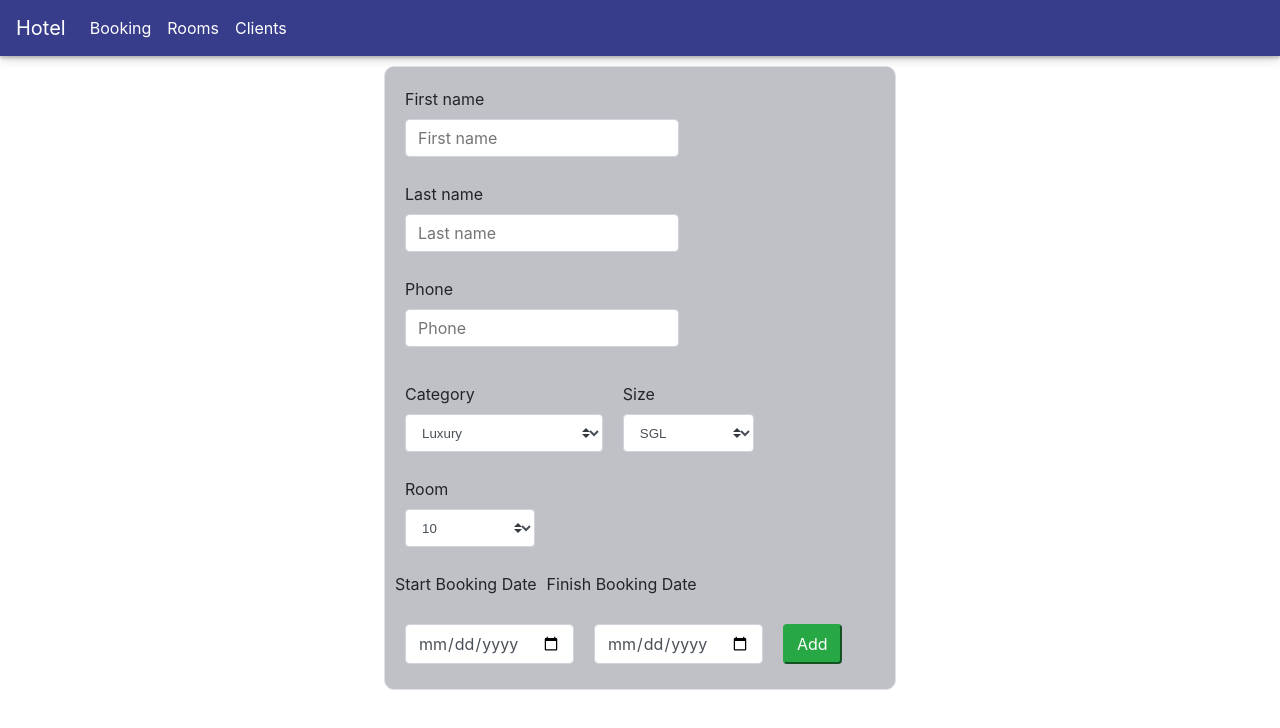
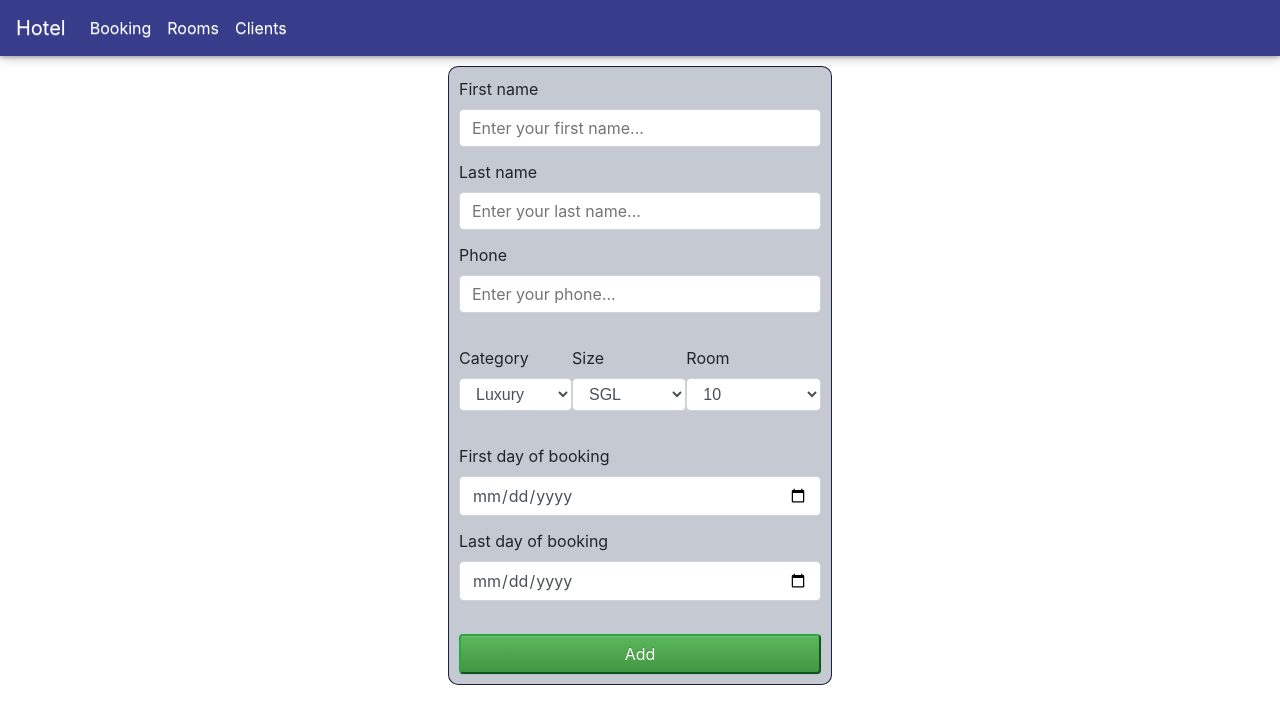
Before and after one commit to VladyslavTy/ReactWepAppJs, a React (Create React App) app: page /bookingform in a window 1280 px wide. Shown: the top 728 px of the page. Built offline with nearby package versions, Linux system fonts and the light colour scheme.

Commit message:
add new Booking Form

```diff
--- a/package.json
+++ b/package.json
@@ -10,7 +10,8 @@
     "react-notifications": "^1.4.3",
     "react-router": "^4.3.1",
     "react-router-dom": "^4.3.1",
-    "react-scripts": "1.1.4"
+    "react-scripts": "1.1.4",
+    "react-validation": "^3.0.7"
   },
   "scripts": {
     "start": "react-scripts start ",
--- a/public/index.html
+++ b/public/index.html
@@ -10,6 +10,7 @@
     -->
     <link rel="manifest" href="%PUBLIC_URL%/manifest.json">
     <link rel="shortcut icon" href="%PUBLIC_URL%/favicon.ico">
+      <link rel="stylesheet" href="https://maxcdn.bootstrapcdn.com/bootstrap/3.3.7/css/bootstrap-theme.min.css" integrity="sha384-rHyoN1iRsVXV4nD0JutlnGaslCJuC7uwjduW9SVrLvRYooPp2bWYgmgJQIXwl/Sp" crossorigin="anonymous">
     <!--
       Notice the use of %PUBLIC_URL% in the tags above.
       It will be replaced with the URL of the `public` folder during the build.
--- a/src/App.js
+++ b/src/App.js
@@ -7,8 +7,8 @@ import HomePage from "./Home/HomePage";
 import MyClientsTable from "./Client/MyClientsTable";
 import MyBookingsTable from "./Booking/MyBookingsTable";
 import MyRoomsTable from "./Room/MyRoomsTable";
+import UpdateClientForm from "./Client/UpdateClientForm";
 import BookingForm from "./Booking/BookingForm";
-import UpdateClientForm from "./Client/UpdateClientForm";
 
 class App extends Component {
   render() {
--- a/src/Booking/BookingForm.css
+++ b/src/Booking/BookingForm.css
@@ -8,17 +8,14 @@
     border:  1px solid #dee2e6 !important;
 
     display: flex;
-    margin-top: 10px;
-    padding-top: 10px;
+
     background-color: #c0c0c7;
     border-radius: 10px;
 
 }
 
 .form-group{
-    padding-right: 5px;
-    padding-left: 5px;
-    margin-bottom: 5px;
+
 }
 
 .form-row{
--- a/src/Booking/BookingForm.js
+++ b/src/Booking/BookingForm.js
@@ -1,7 +1,11 @@
-import React from "react";
-import "./BookingForm.css"
-import axios from 'axios';
+import React from 'react';
+import {Button, ControlLabel, Form, FormControl, FormGroup} from "react-bootstrap";
+import './NewBookingForm.css'
+import './BookingForm.css'
 import * as ReactDOM from "react-dom";
+import axios from "axios/index";
+import {NotificationContainer, NotificationManager} from 'react-notifications';
+import 'react-notifications/lib/notifications.css';
 
 class BookingForm extends React.Component{
 
@@ -13,107 +17,109 @@ class BookingForm extends React.Component{
             phone: '',
             number: '',
             startbooking: '',
-            finishbooking: ''
-        };
+            finishbooking: '',
+            isValide: false
         }
-
-    onChange = (e) => {
-        this.setState({ [e.target.name]: e.target.value });
-    };
+    }
 
     onSubmit = (e) => {
         const { firstname, lastname, phone, number, startbooking, finishbooking } = this.state;
         e.preventDefault();
-        if (this.validateForm()) {
+        this.validateForm();
+        if(this.state.isValide){
             axios.post('http://localhost:4000/bookings', { firstname, lastname, number, startbooking, finishbooking});
             axios.post('http://localhost:4000/clients', { firstname, lastname, phone });
+            this.createSuccessNotification()
         }
-        else {
-            console.log("Validate problem, bro");
+        else{
+            this.createErrorNotification();
         }
+    };
+
+    createSuccessNotification = () => {
+        return NotificationManager.success('Update successful', 'Success!');
+    };
+
+    createErrorNotification = () =>{
+        return NotificationManager.error('Wrong data', 'Sorry!');
     };
 
     validateForm() {
         const clientName = ReactDOM.findDOMNode(this._clientName);
+        const clientNameError = ReactDOM.findDOMNode(this._clientNameError);
         const clientLName = ReactDOM.findDOMNode(this._clientLName);
+        const clientLNameError = ReactDOM.findDOMNode(this._clientLNameError);
         const clientPhone = ReactDOM.findDOMNode(this._clientPhone);
+        const clientPhoneError = ReactDOM.findDOMNode(this._clientPhoneError);
         const roomNumber = ReactDOM.findDOMNode(this._roomNumber);
+        const roomNumberError = ReactDOM.findDOMNode(this._roomNumberError);
         const bookingStartDate = ReactDOM.findDOMNode(this._bookingStartDate);
+        const bookingStartDateError = ReactDOM.findDOMNode(this._bookingStartDateError);
         const bookingFinishDate = ReactDOM.findDOMNode(this._bookingFinishDate);
-        let allow = false;
-        if(this.validate(clientName, /^[A-Za-zА-Яа-я]+$/) &&
-            this.validate(clientLName, /^[A-Za-zА-Яа-я]+$/) &&
-            this.validate(clientPhone, /\d{12}/) &&
-            this.validate(roomNumber, /\d/) &&
-            this.validate(bookingStartDate,/\d{1}/) &&
-            this.validate(bookingFinishDate,/\d{1}/)){
-            allow = true;
-        }
-        return allow;
+        const bookingFinishDateError = ReactDOM.findDOMNode(this._bookingFinishDateError);
+
+        this.state.isValide= (this.validate(clientName, /^[A-Za-zА-Яа-я]+$/, clientNameError) &
+        this.validate(clientLName, /^[A-Za-zА-Яа-я]+$/, clientLNameError) &
+        this.validate(clientPhone, /\d{12}/,clientPhoneError) &
+        this.validate(roomNumber, /\d/,roomNumberError) &
+        this.validate(bookingStartDate,/\d{1}/,bookingStartDateError) &
+        this.validate(bookingFinishDate,/\d{1}/, bookingFinishDateError));
     }
 
-    validate(id, condition) {
-        return (id.value.match(condition)) ? this.successMessage(id) : this.errorMessage(id);
+    validate(id, condition, errorField) {
+        return (id.value.match(condition)) ? this.successMessage(id, errorField) : this.errorMessage(id, errorField);
     }
 
-    errorMessage(id) {
+    errorMessage(id, errorField) {
         id.style.border = '2px solid red';
         id.value = "";
-        id.placeholder = "Incorrect data";
+        errorField.innerText = `${id.name} is invalid`;
         return false;
     }
 
-    successMessage(id) {
+    successMessage(id, errorField) {
         id.style.border = '2px solid green';
+        errorField.innerHTML = '';
         return true;
     }
 
+    onChange = (e) => {
+        this.setState({ [e.target.name]: e.target.value })
+    };
+
     render(){
-        const { firstname, lastname, phone, number, startbooking, finishbooking } = this.state;
-        return <div>
-            <div className="booking-container">
-                <div className="booking-form border">
-                    <form className="form" onSubmit={this.onSubmit}>
-
-                        <div className="form-row">
-                            <div className="form-group">
-                                <label>First name</label>
-                                <input type="text" className="form-control" name="firstname" placeholder="First name"
-                                     ref={(node) => { this._clientName = node}} value={firstname} onChange={this.onChange}/>
-                            </div>
-                            <div className="form-group">
-                                <label>Last name</label>
-                                <input type="text" className="form-control" name="lastname" placeholder="Last name"
-                                       ref={(node) => { this._clientLName = node}} value={lastname} onChange={this.onChange}/>
-                            </div>
-                            <div className="form-group">
-                                <label>Phone</label>
-                                <input type="text" className="form-control" name="phone" placeholder="Phone"
-                                       ref={(node) => { this._clientPhone = node}} value={phone} onChange={this.onChange}/>
-                            </div>
-                        </div>
-
-                        <div className="form-row">
-                            <div className="form-group">
-                                <label>Category</label>
-                                <select className="custom-select" id="inputGroupCategory" onClick="formRoomsGroup()">
+        return <div className='newClientForm'>
+            <Form onSubmit>
+                <FormGroup >
+                    <ControlLabel>First name</ControlLabel>{' '}
+                    <FormControl type="text" onChange={this.onChange} name="firstname" placeholder="Enter your first name..." ref={(node) => { this._clientName = node}} />
+                    <div className="firstnameValidField" ref={(node) => { this._clientNameError = node}}> </div>
+                    <ControlLabel>Last name</ControlLabel>{' '}
+                    <FormControl type="text" onChange={this.onChange} name="lastname" placeholder="Enter your last name..." ref={(node) => { this._clientLName = node}} />
+                    <div className="lastnameValidField" ref={(node) => { this._clientLNameError = node}}></div>
+                    <ControlLabel>Phone</ControlLabel>{' '}
+                    <FormControl type="text" onChange={this.onChange} name="phone" placeholder="Enter your phone..." ref={(node) => { this._clientPhone = node}}/>
+                    <div className="phoneValidField" ref={(node) => { this._clientPhoneError = node}}></div>
+                </FormGroup>
+                <FormGroup className='roomCharacteristics'>
+                    <div className='roomCategoty'>
+                    <ControlLabel>Category</ControlLabel>
+                    <FormControl componentClass="select" onChange={this.onChange} >
                         <option value="Luxury">Luxury</option>
                         <option value="Standard">Standard</option>
                         <option value="Economy">Economy</option>
-                                </select>
+                    </FormControl>
                     </div>
-
-                            <div className="form-group">
-                                <label>Size</label>
-                                <select className="custom-select" id="inputGroupSize" onClick="formRoomsGroup()">
+                    <div className='roomSize'>
+                    <ControlLabel>Size</ControlLabel>
+                    <FormControl componentClass="select" >
                         <option value="SGL">SGL</option>
                         <option value="DBL">DBL</option>
-                                </select>
+                    </FormControl>
                     </div>
-
-                            <div className="form-group">
-                                <label>Room</label>
-                                <select className="custom-select" ref={(node) => { this._roomNumber = node}} name="number" value={number}  onChange={this.onChange}>
+                    <div className='roomNumber'>
+                    <ControlLabel>Room</ControlLabel>
+                    <FormControl componentClass="select" name='number' onChange={this.onChange} ref={(node) => { this._roomNumber = node}}>
                         <option value="10">10</option>
                         <option value="11">11</option>
                         <option value="12">12</option>
@@ -125,31 +131,23 @@ class BookingForm extends React.Component{
                         <option value="18">18</option>
                         <option value="19">19</option>
                         <option value="20">20</option>
-                                </select>
+                    </FormControl>
+                        <div className="lastnameValidField" ref={(node) => { this._roomNumberError = node}}></div>
                     </div>
-                        </div>
-
-                        <div className="form-row">
-                            <label htmlFor="startBooking" className="col-5">Start Booking Date</label>
-                            <label htmlFor="finishBooking" className="col-5">Finish Booking Date</label>
-                        </div>
-
-                        <div className="form-row">
-                            <div className="form-group">
-                                <input type="date" className="form-control" ref={(node) => { this._bookingStartDate = node}}
-                                       name="startbooking" value={startbooking}  onChange={this.onChange} />
-                            </div>
-                            <div className="form-group">
-                                <input type="date" className="form-control" ref={(node) => { this._bookingFinishDate = node}}
-                                       name="finishbooking"  value={finishbooking}  onChange={this.onChange}/>
-                            </div>
-                            <div className="form-group">
-                                <button type="submit" className="btn btn-success" id="addButton"> Add </button>
-                            </div>
-                        </div>
-                    </form>
-                </div>
-            </div>
+                </FormGroup>
+                <FormGroup>
+                    <ControlLabel>First day of booking</ControlLabel >
+                    <FormControl type="date" onChange={this.onChange} name="startbooking" ref={(node) => { this._bookingStartDate = node}}/>
+                    <div className="phoneValidField" ref={(node) => { this._bookingStartDateError = node}}></div>
+                    <ControlLabel>Last day of booking</ControlLabel>
+                    <FormControl type="date" onChange={this.onChange} name="finishbooking" ref={(node) => { this._bookingFinishDate = node}}/>
+                    <div className="phoneValidField" ref={(node) => { this._bookingFinishDateError = node}}></div>
+                </FormGroup>
+                <FormGroup controlId="formInlineName" className="form-group">
+                    <Button type="submit" bsStyle="success" onClick={this.onSubmit}>Add</Button>
+                </FormGroup>
+            </Form>
+            <NotificationContainer/>
         </div>
     }
 }
--- a/src/Booking/MyBookingsTable.js
+++ b/src/Booking/MyBookingsTable.js
@@ -23,15 +23,16 @@ class MyBookingsTable extends React.Component{
         axios.delete('http://localhost:4000/bookings' + '/' + booking._id);
 
     }
-/*
 
     remove(key) {
         let fdata = this.state.data;
+        fdata.find(function (key) {
+
+        })
         delete fdata.id(key);
         this.setState({fdata});
     };
 
-*/
 
     render(){
         let rows = this.state.data.map(booking => {
--- /dev/null
+++ b/src/Booking/NewBookingForm.css
@@ -0,0 +1,44 @@
+.newClientForm{
+    margin-left: 35%;
+    margin-right: 35%;
+    margin-top: 10px;
+    background-color: rgba(27,44,78,0.25);
+    border: 1px solid rgba(11,14,51,0.91);
+    border-radius: 10px;
+}
+
+.roomCharacteristics{
+    display: flex;
+    justify-content: space-between;
+}
+
+.form-control{
+    margin-bottom: 0;
+}
+
+.roomSize, .roomCategory, .roomNumber{
+
+}
+
+.roomSize{
+    flex-grow: 1;
+}
+
+.roomCategory{
+    flex-grow: 3;
+}
+
+.roomNumber {
+ flex-grow: 2;
+}
+
+input{
+    margin-bottom: 5px;
+}
+
+.lastnameValidField, .firstnameValidField, .phoneValidField{
+    box-sizing: border-box;
+    font-size: 13px;
+    height: 13px;
+    color: red;
+}
```
Lines whose indentation alone changed are shown as unchanged.
